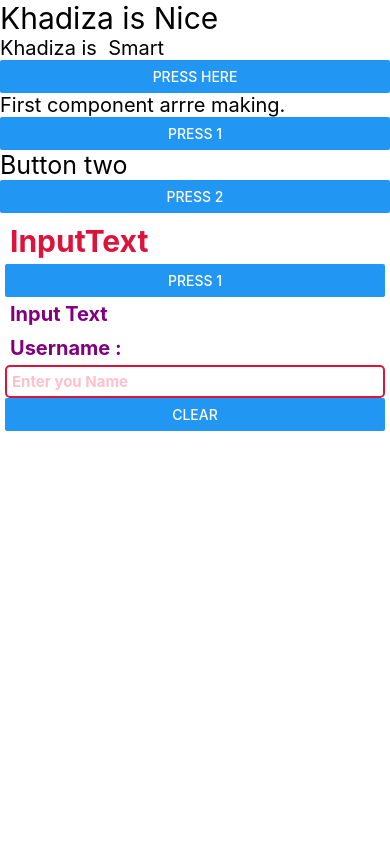
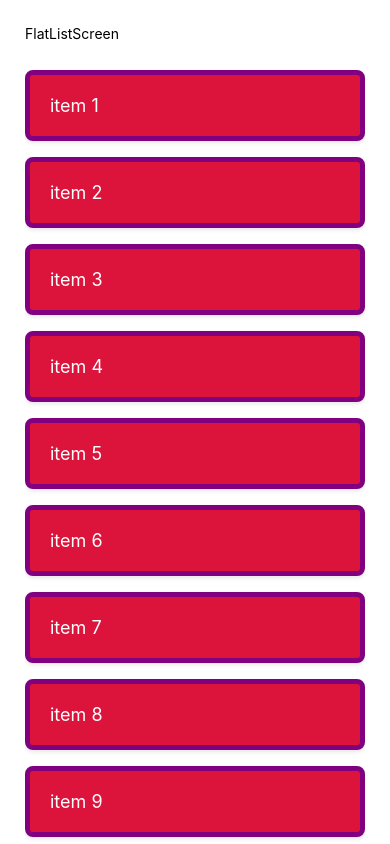
Before and after one commit to khadiza21/nativFirstApp, a React Native app: screen / in a window 390 px wide. Shown: the top 844 px of the page. Built offline with nearby package versions, Linux system fonts and the light colour scheme.

Commit message:
added new components

```diff
--- a/App.jsx
+++ b/App.jsx
@@ -5,14 +5,17 @@ import React from 'react';
 import { View, Text, Button } from 'react-native';
 import First from './src/components/First';
 import InputText from './src/components/InputText';
+import FlatListScreen from './src/components/FlatListScreen';
 const App = () => {
   return (
     <View>
+       <FlatListScreen />
       <Text style={{ fontSize: 30 }}>Khadiza is Nice </Text>
       <Text style={{ fontSize: 20 }}>Khadiza is  Smart</Text>
       <Button title="Press Here" />
       <First />
       <InputText />
+
     </View>
   );
 };
--- /dev/null
+++ b/src/components/FlatListScreen.jsx
@@ -0,0 +1,68 @@
+import { View, Text, FlatList, StyleSheet } from 'react-native'
+import React from 'react'
+
+const FlatListScreen = () => {
+    const itemList = [
+        { id: 1, name: 'item 1' },
+        { id: 2, name: 'item 2' },
+        { id: 3, name: 'item 3' },
+        { id: 4, name: 'item 4' },
+        { id: 5, name: 'item 5' },
+        { id: 6, name: 'item 6' },
+        { id: 7, name: 'item 7' },
+        { id: 8, name: 'item 8' },
+        { id: 9, name: 'item 9' },
+        { id: 10, name: 'item 10' },
+        { id: 11, name: 'item 11' },
+        { id: 12, name: 'item 12' }
+    ]
+
+    const renderItem = ({ item }) => (
+        <View style={styles.item}>
+            <Text style={styles.title}>{item.name}</Text>
+        </View>
+    )
+    return (
+        <View  style={styles.container}>
+            <Text>FlatListScreen</Text>
+            <FlatList
+                contentContainerStyle={styles.list}
+                data={itemList} renderItem={renderItem} keyExtractor={(key) => key.id} />
+        </View>
+    )
+}
+
+const styles = StyleSheet.create({
+    container: {
+        backgroundColor: '#d7f8u7',
+        padding: 15,
+        margin: 10,
+        borderRadius: 10
+    },
+    list: {
+        paddingVertical: 20,
+
+    },
+    item: {
+        backgroundColor:'crimson',
+        borderWidth:5 ,
+        borderColor: 'purple',
+        marginVertical: 8,
+        borderRadius: 8,
+        padding: 20,
+        shadowColor: '#000',
+        shadowOffset: {
+            width: 0, height: 2
+        },
+        shadowOpacity: 0.1,
+        shadowRadius: 4,
+        elevation: 2
+   },
+   title:{
+    color:'#fff',
+    fontSize:18
+   }
+
+
+})
+export default FlatListScreen;
```
